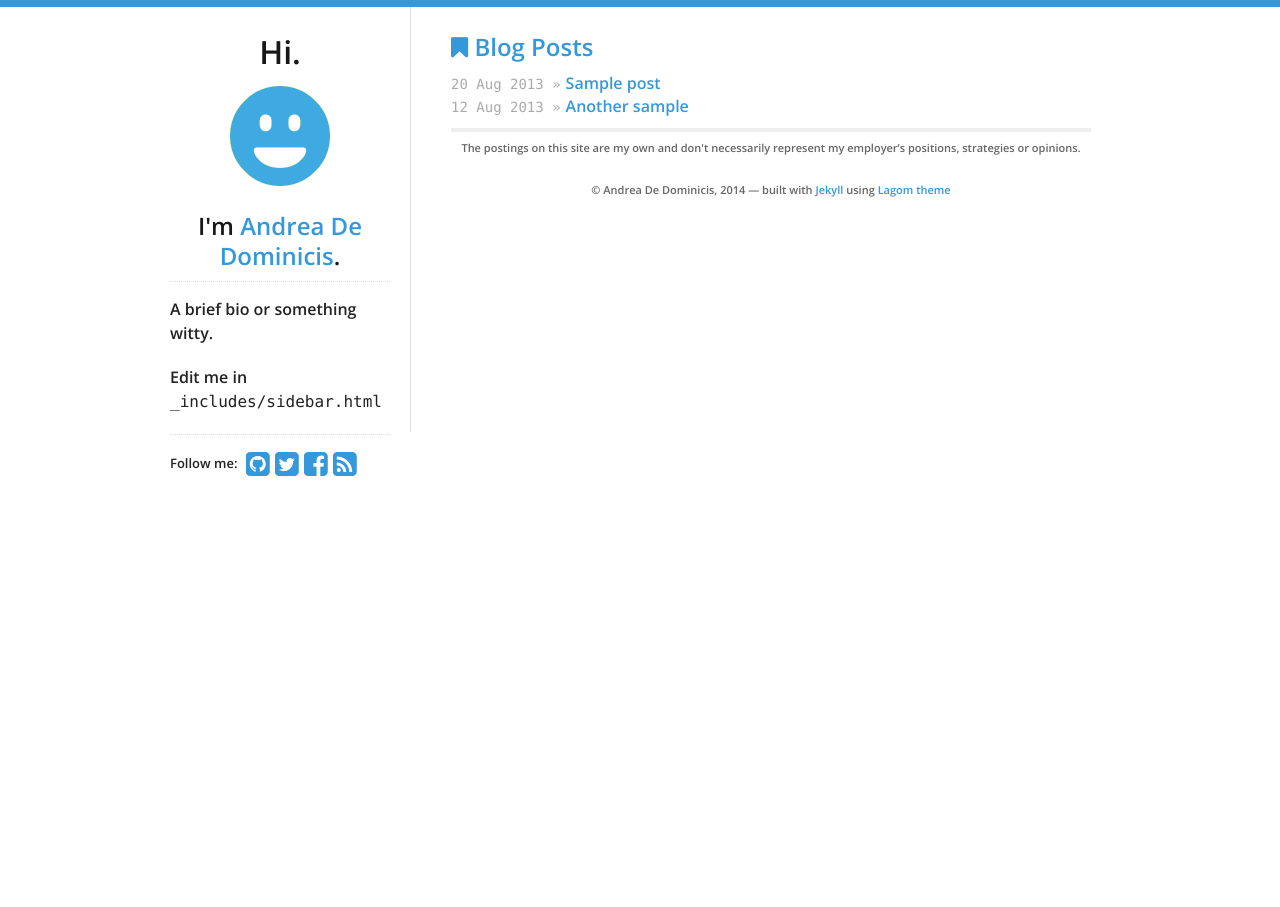
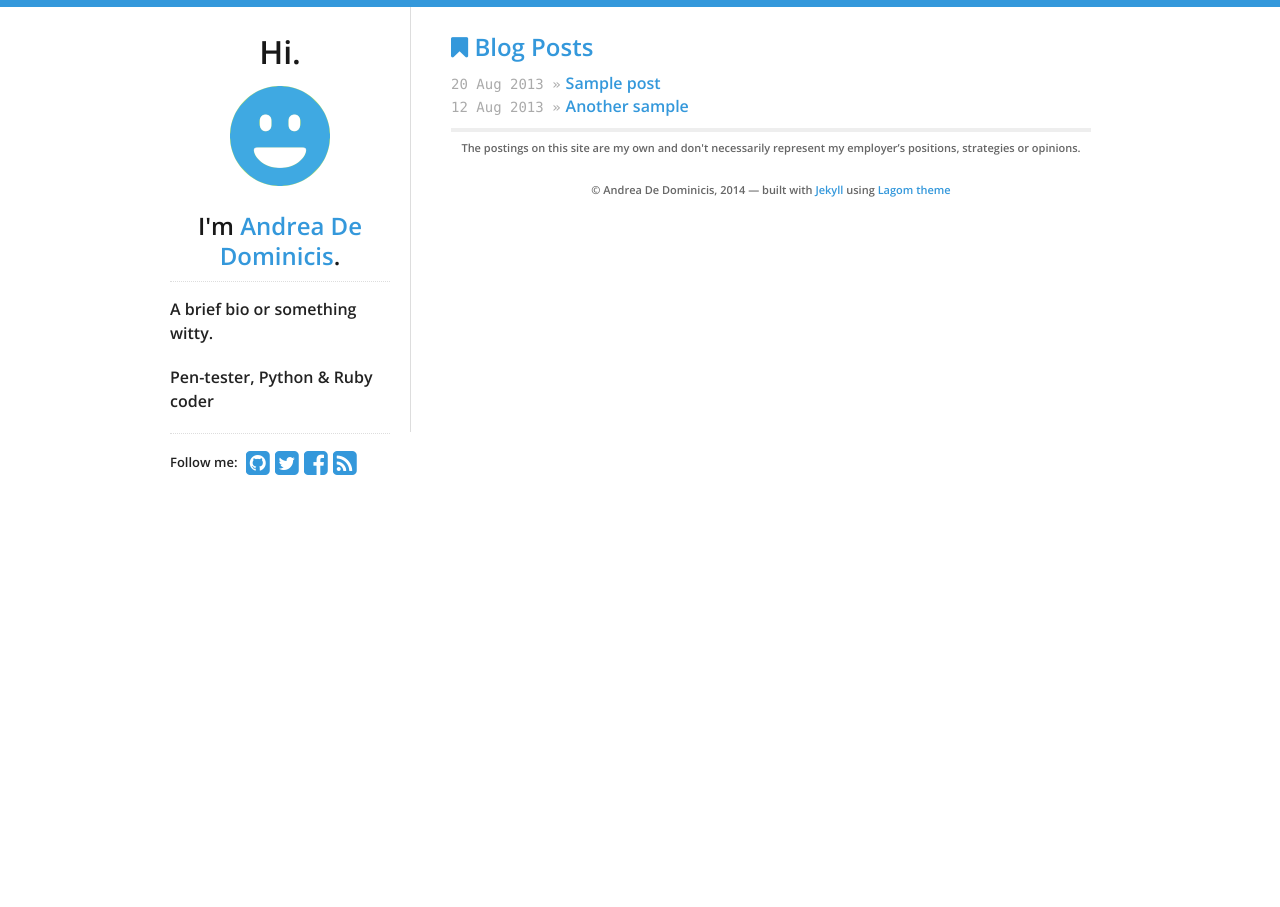
Before and after one commit to dedins/dedins.github.io, a Jekyll site: the page built from index.html, in a window 1280 px wide. Built offline with Jekyll 4.4.1, drawn with Linux system fonts in a browser that asks for light colours; nearby versions of some CDN libraries.

Commit message:
Updated sidebar.html

```diff
--- a/_includes/sidebar.html
+++ b/_includes/sidebar.html
@@ -11,7 +11,7 @@
   <div id="bio">
     <p>A brief bio or something witty.</p>
     <p>
-      Edit me in <code>_includes/sidebar.html</code>
+      Pen-tester, Python & Ruby coder
     </p>
   </div>
   <div id="social">
```
